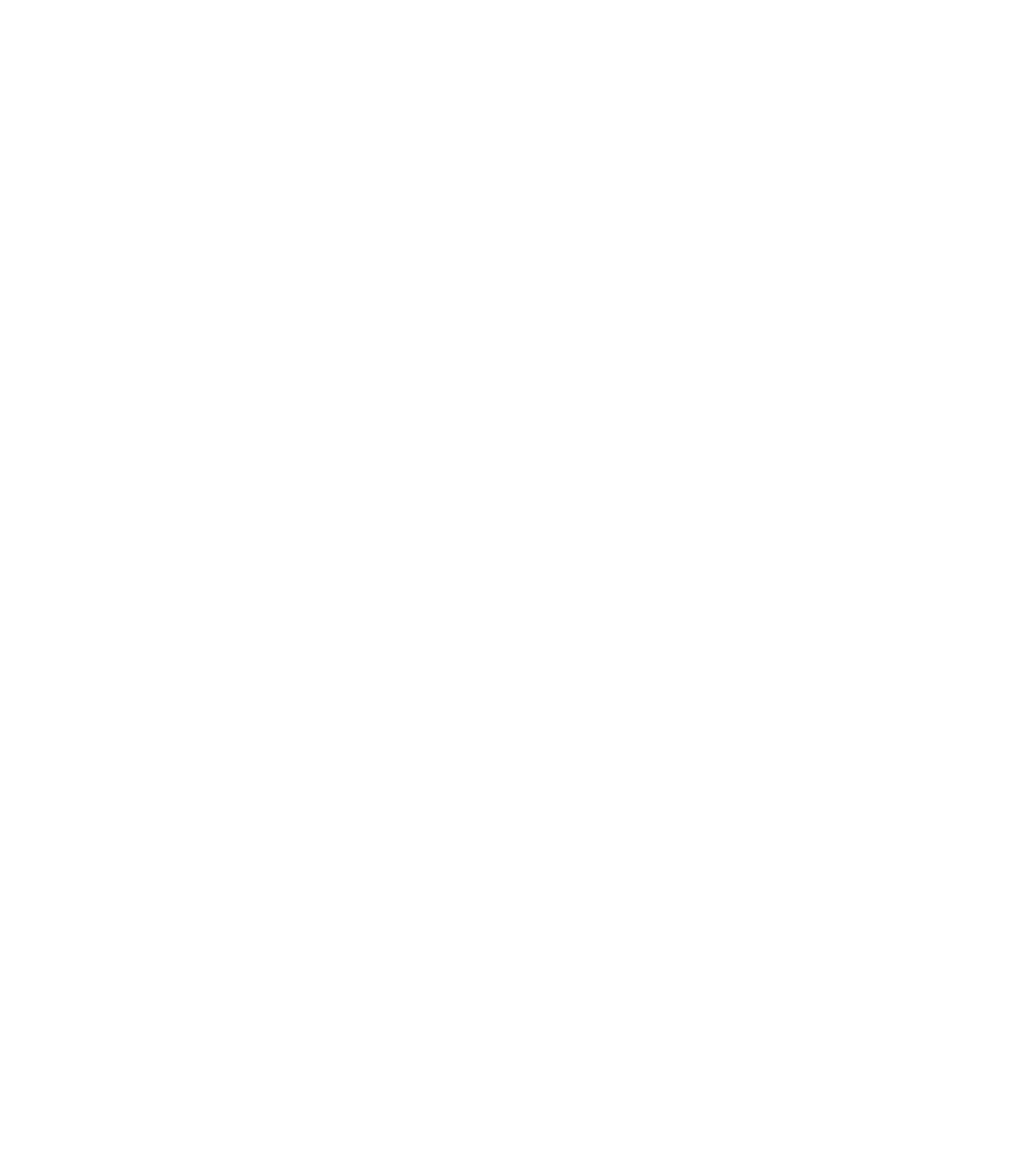
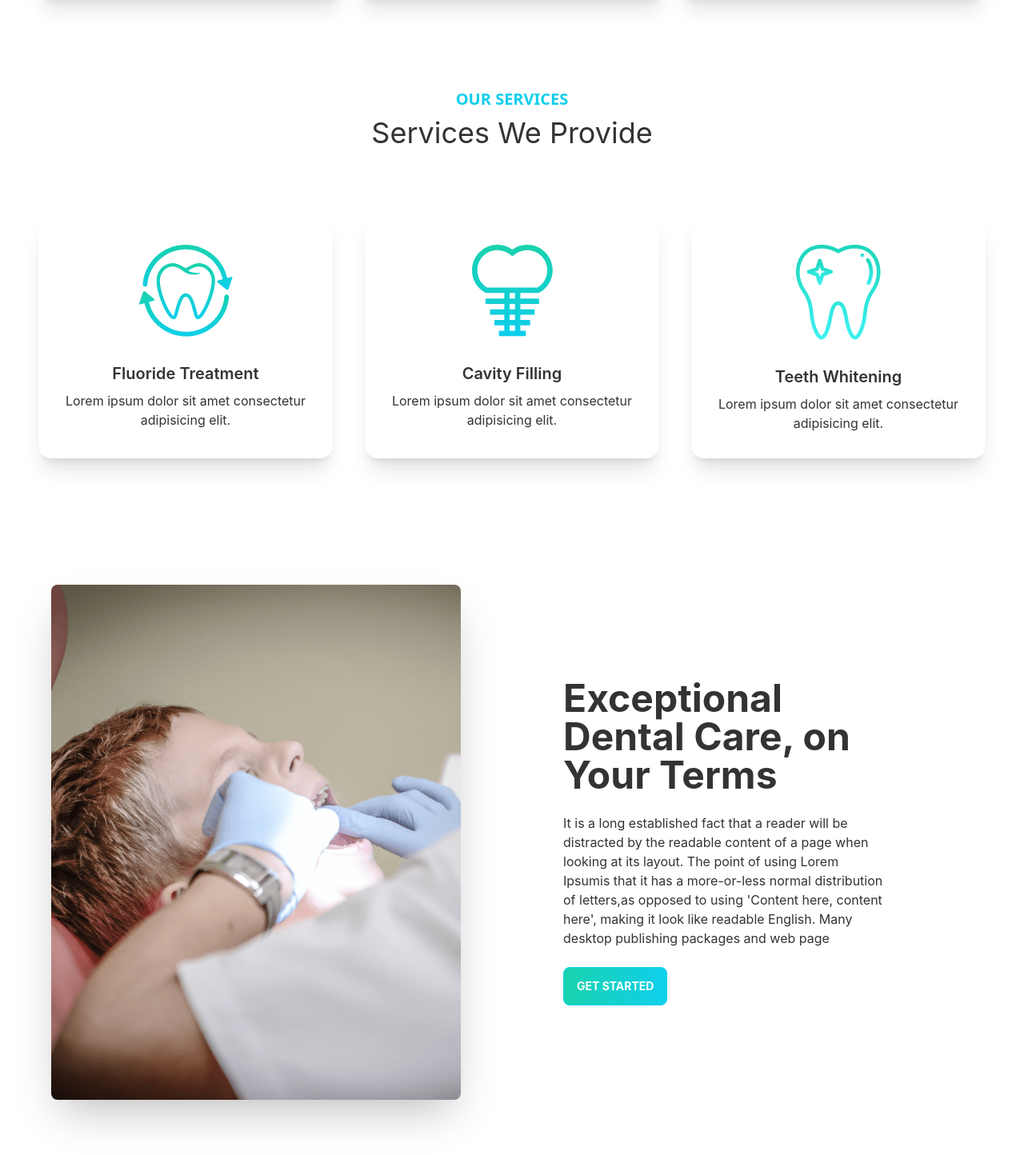
Before and after one commit to Shubratokumar/doctors-portal-client, a React (Create React App) app: page / in a window 1280 px wide. Shown: the part 1126-2570 px from the top of the page at 80% size. Before the commit the page ends 1012 px from the top, so only its background shows below. Built offline with nearby package versions, Linux system fonts and the light colour scheme.

Commit message:
Treatment section added

```diff
--- a/src/Pages/Home/Banner.js
+++ b/src/Pages/Home/Banner.js
@@ -5,7 +5,7 @@
 
 const Banner = () => {
   return (
-    <div class="hero min-h-screen " style={{background: `url(${bg})`}}>
+    <div class="hero min-h-screen mb-28 " style={{background: `url(${bg})`}}>
       <div class="hero-content flex-col lg:flex-row-reverse">
         <img
           src={chair}
--- a/src/Pages/Home/Home.js
+++ b/src/Pages/Home/Home.js
@@ -1,12 +1,16 @@
 import React from 'react';
 import Banner from './Banner';
 import Info from './Info';
+import Services from './Services';
+import Treatment from './Treatment';
 
 const Home = () => {
     return (
         <div className='px-12'>
             <Banner/>
             <Info/>
+            <Services/>
+            <Treatment/>
         </div>
     );
 };
--- a/src/Pages/Home/Info.js
+++ b/src/Pages/Home/Info.js
@@ -1,18 +1,32 @@
-import React from 'react';
-import clock from "../../Assets/icons/clock.svg"
-import marker from "../../Assets/icons/marker.svg"
-import phone from "../../Assets/icons/phone.svg"
-import InfoCard from './InfoCard';
+import React from "react";
+import clock from "../../Assets/icons/clock.svg";
+import marker from "../../Assets/icons/marker.svg";
+import phone from "../../Assets/icons/phone.svg";
+import InfoCard from "./InfoCard";
 
 const Info = () => {
-
-    return (
-        <div className='grid grid-cols-1 lg:grid-cols-3 gap-5'>
-            <InfoCard cardTitle="Opening Hours" img={clock} bgClass="bg-gradient-to-r from-secondary to-primary" cardText="Our chamber opens at 10 A.M. and closed at 10 P.M"></InfoCard>
-            <InfoCard cardTitle="Visit our location" img={marker} bgClass="bg-accent" cardText="New York, WV 1006, United States"></InfoCard>
-            <InfoCard cardTitle="Contact us now" img={phone} bgClass="bg-gradient-to-r from-secondary to-primary" cardText="+910 123 456987"></InfoCard>
-        </div>
-    );
+  return (
+    <div className="grid grid-cols-1 lg:grid-cols-3 gap-5 mb-28">
+      <InfoCard
+        cardTitle="Opening Hours"
+        img={clock}
+        bgClass="bg-gradient-to-r from-secondary to-primary"
+        cardText="Our chamber opens at 10 A.M. and closed at 10 P.M"
+      ></InfoCard>
+      <InfoCard
+        cardTitle="Visit our location"
+        img={marker}
+        bgClass="bg-accent"
+        cardText="New York, WV 1006, United States"
+      ></InfoCard>
+      <InfoCard
+        cardTitle="Contact us now"
+        img={phone}
+        bgClass="bg-gradient-to-r from-secondary to-primary"
+        cardText="+910 123 456987"
+      ></InfoCard>
+    </div>
+  );
 };
 
 export default Info;
--- /dev/null
+++ b/src/Pages/Home/Service.js
@@ -0,0 +1,22 @@
+import React from "react";
+
+const Service = ({ service }) => {
+    const { image,title } = service;
+  return (
+    <div class="card lg:max-w-lg bg-base-100 shadow-xl mb-20">
+      <figure class="px-10 pt-10">
+        <img
+          src={image}
+          alt="service"
+          class="rounded-xl"
+        />
+      </figure>
+      <div class="card-body items-center text-center">
+        <h2 class="card-title">{title}</h2>
+        <p>Lorem ipsum dolor sit amet consectetur adipisicing elit. </p>
+      </div>
+    </div>
+  );
+};
+
+export default Service;
--- /dev/null
+++ b/src/Pages/Home/Services.js
@@ -0,0 +1,43 @@
+import React from 'react';
+import Cavity from "../../Assets/images/cavity.png";
+import Flouride from "../../Assets/images/fluoride.png"
+import Whitening from "../../Assets/images/whitening.png"
+import Service from './Service';
+
+const Services = () => {
+    const services = [
+        {
+            "_id": 1,
+            "image": `${Flouride}`,
+            "title" : "Fluoride Treatment",
+            "description" : ""
+        },
+        {
+            "_id": 2,
+            "image": `${Cavity}`,
+            "title" : "Cavity Filling",
+            "description" : ""
+        },
+        {
+            "_id": 3,
+            "image": `${Whitening}`,
+            "title" : "Teeth Whitening",
+            "description" : ""
+        },
+    ]
+    return (
+        <div>
+            <div className='text-center mb-20'>
+                <h5 className='text-xl font-bold font-sans pb-2 text-primary'>OUR SERVICES</h5>
+                <h2 className='text-4xl'>Services We Provide</h2>
+            </div>
+            <div className='grid sm:grid-cols-1 md:grid-cols-2 lg:grid-cols-3 gap-10'>
+                {
+                    services.map(service => <Service key={service._id} service={service}></Service>)
+                }
+            </div>
+        </div>
+    );
+};
+
+export default Services;
--- /dev/null
+++ b/src/Pages/Home/Treatment.js
@@ -0,0 +1,25 @@
+import React from "react";
+import treatment from "../../Assets/images/treatment.png"
+
+const Treatment = () => {
+  return (
+    <div class="hero min-h-screen mb-20">
+      <div class="hero-content flex-col lg:flex-row">
+        <img
+          src={treatment}
+          class="max-w-sm lg:max-w-lg rounded-lg shadow-2xl"
+          alt="treatment"
+        />
+        <div className="lg:px-28">
+          <h1 class="text-5xl font-bold">Exceptional Dental Care, on Your Terms</h1>
+          <p class="py-6 text-base font-normal">
+          It is a long established fact that a reader will be distracted by the readable content of a page when looking at its layout. The point of using Lorem Ipsumis that it has a more-or-less normal distribution of letters,as opposed to using 'Content here, content here', making it look like readable English. Many desktop publishing packages and web page
+          </p>
+          <button class="btn btn-primary uppercase text-white font-bold bg-gradient-to-r from-secondary to-primary">Get Started</button>
+        </div>
+      </div>
+    </div>
+  );
+};
+
+export default Treatment;
```
